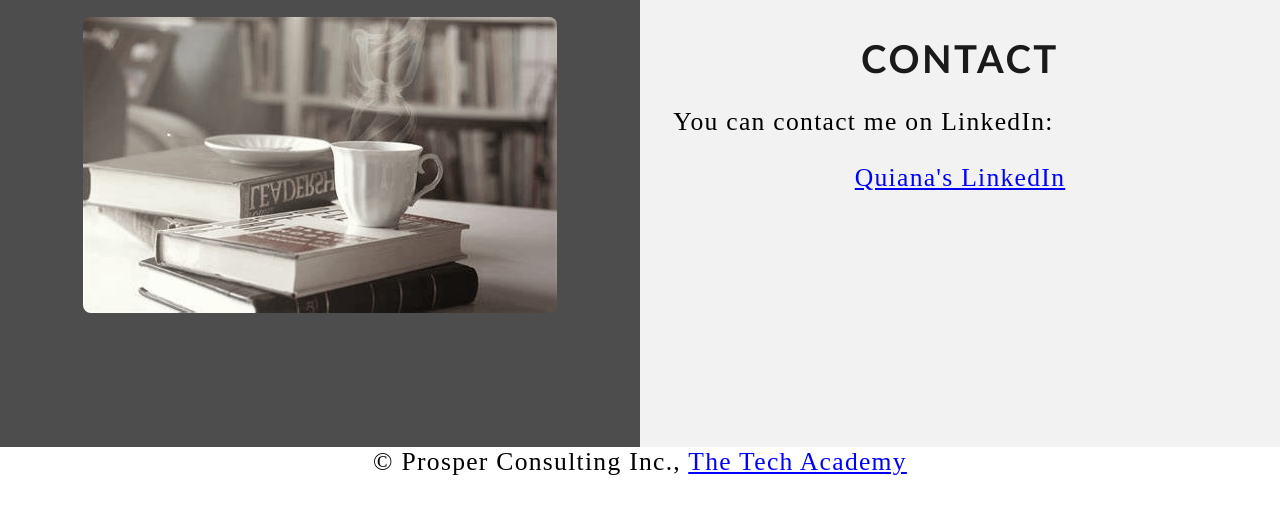
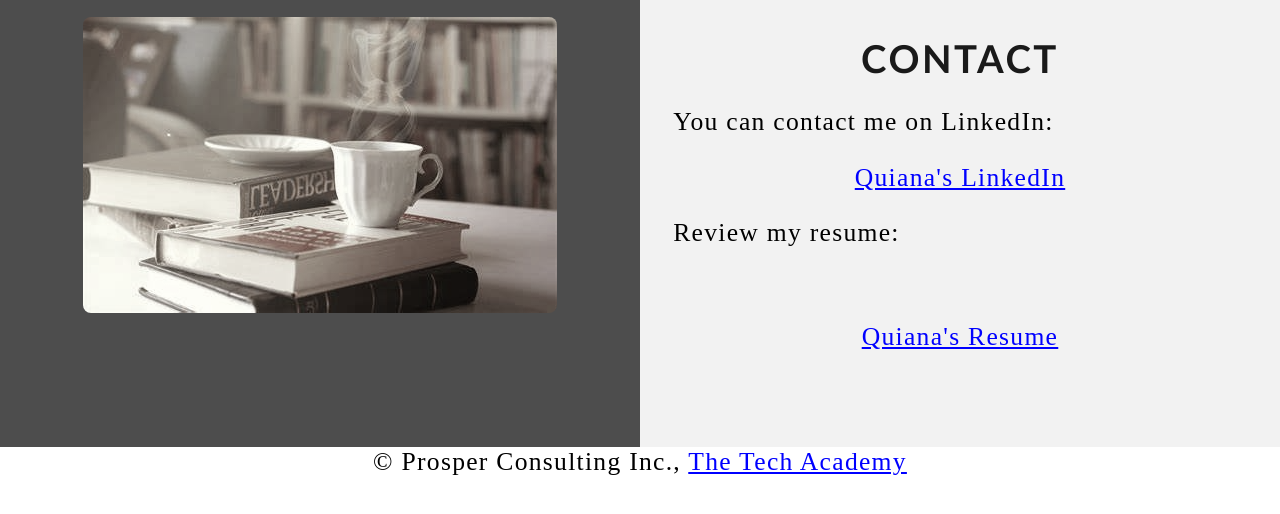
Before and after one commit to Quiholder/quiholder.github.io, a plain HTML site: page index.html in a window 1280 px wide. Shown: the part 1747-2261 px from the top of the page. Drawn offline with Linux system fonts and the light colour scheme.

Commit message:
add link to resume

```diff
--- a/index.html
+++ b/index.html
@@ -93,6 +93,10 @@
        <p> You can contact me on LinkedIn:
         <br>
         <p class="center"><a href="https://www.linkedin.com/in/quiana-holder/" target="_blank">Quiana's LinkedIn</a></p>
+        <p>Review my resume:</p>
+        <br>
+        <p class="center"><a href="https://docs.google.com/document/d/1FoqT-e6dxtHiQ9xgroSMK4ih6nAb04wSUfZ3Ls7Tqk0/edit?usp=sharing" target="_blank">Quiana's Resume</a></p>
+
     </p>
     </div>
 
```
